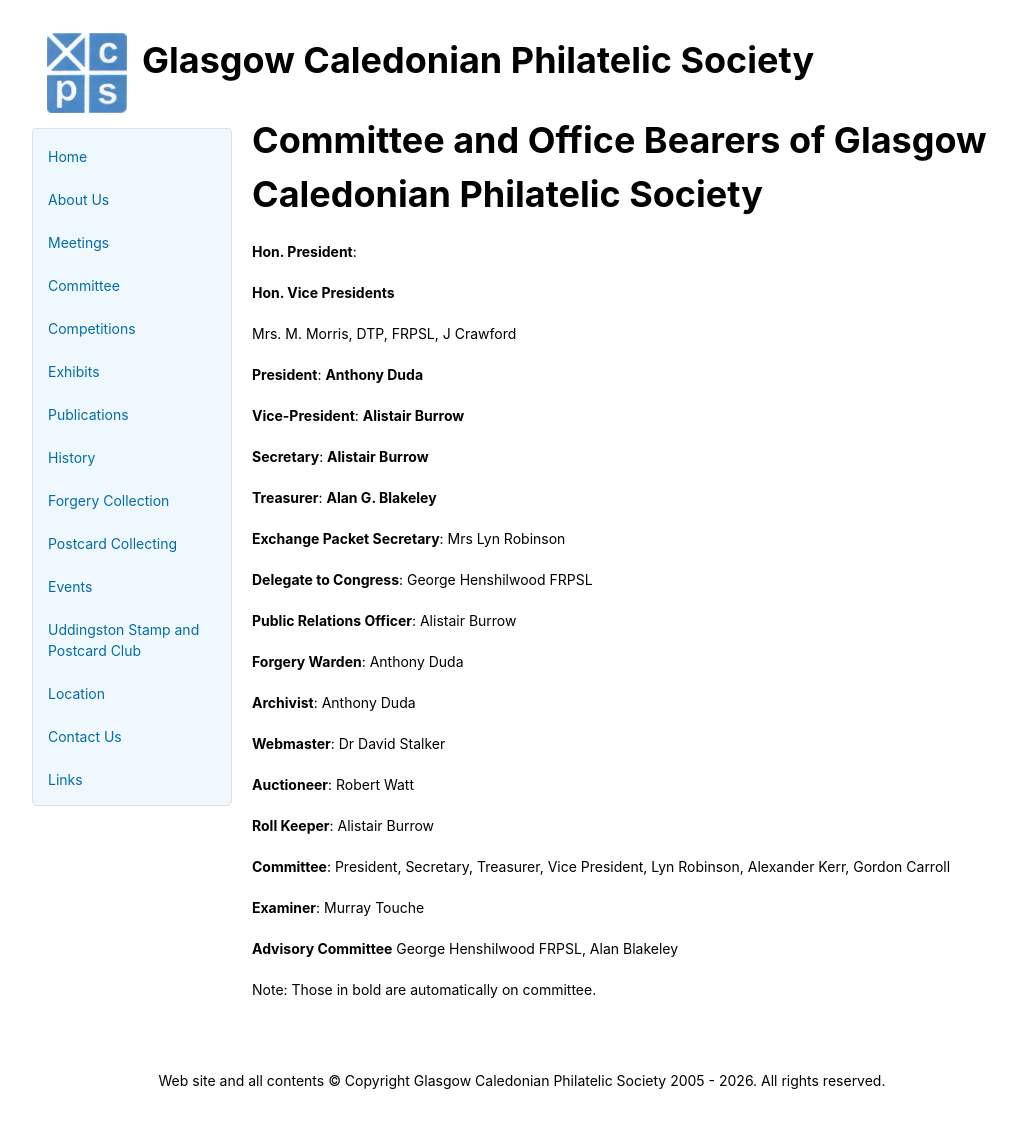
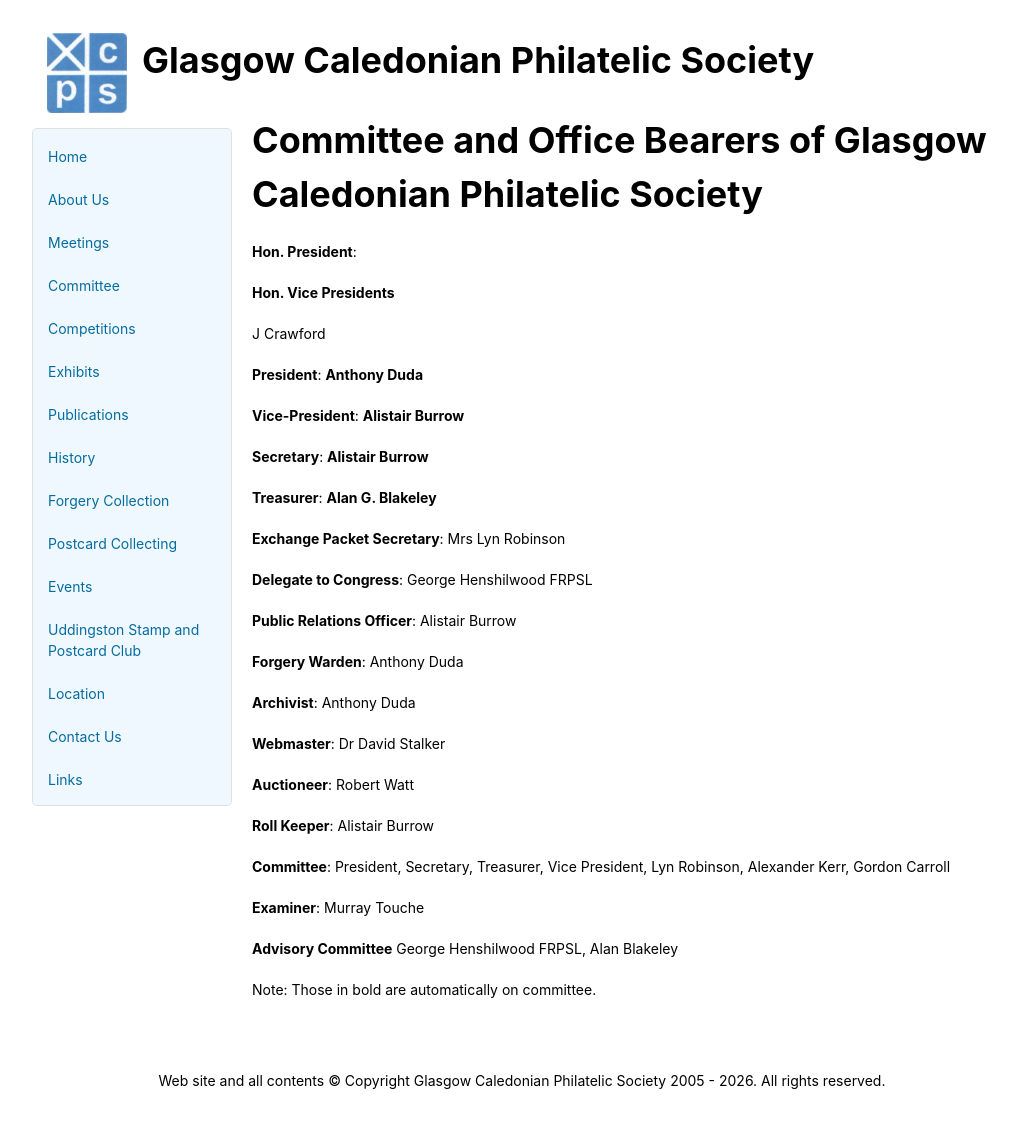
Before and after one commit to astalker/caledonian-stamps, a Jekyll site: the page built from committee.md, in a window 1280 px wide. Shown: the whole page, without its empty margins (118-1135 px from the left). Built offline with Jekyll 4.4.1, drawn with Linux system fonts in a browser that asks for light colours; our own code applies the rules of GitHub Pages for plain Markdown files.

Commit message:
Margaret Morris removed as Hon President

```diff
--- a/committee.md
+++ b/committee.md
@@ -4,7 +4,7 @@
 
 **Hon. Vice Presidents**
 
- Mrs. M. Morris, DTP, FRPSL, J Crawford
+J Crawford
 
 **President**: **Anthony Duda**
 
```
